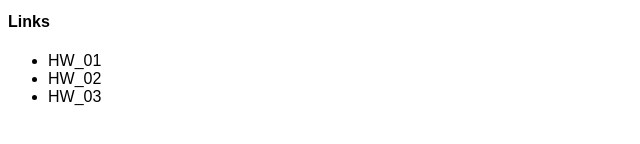
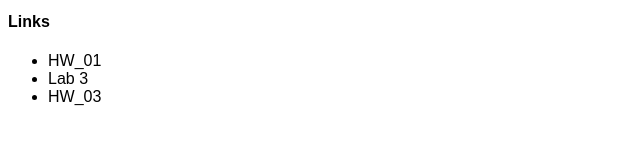
Before and after one commit to AidenWick/ATLS3150-MiniLab, a plain HTML site: page homework-home.html in a window 1280 px wide. Shown: the part 242-386 px from the top of the page, 0-640 px from the left. Drawn offline with Linux system fonts and the light colour scheme; a web font is replaced by a local one.

Commit message:
Update homework-home.html

```diff
--- a/homework-home.html
+++ b/homework-home.html
@@ -30,7 +30,7 @@
         <h4>Links</h4>
         <ul>
             <li><a href="homeworks/assignment1.html">HW_01</a></li>
-            <li><a href="/">HW_02</a></li>
+            <li><a href="homeworks/lab3.html">Lab 3</a></li>
             <li><a href="/">HW_03</a></li>
         </ul>
     </section>
```
